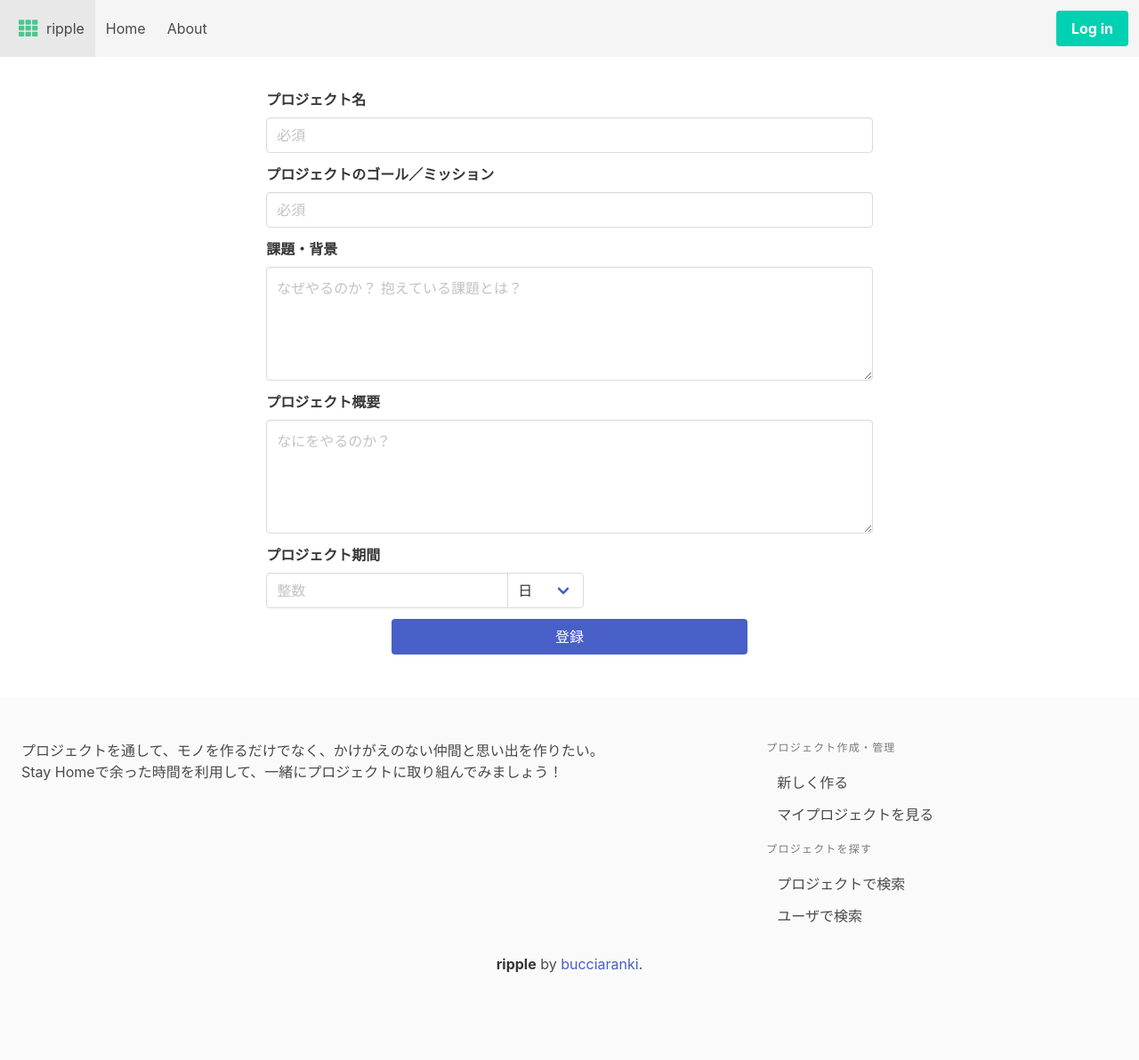
After one commit to KeitaShiratori/ripple, a Flask app: template templates/prj/update_entry.html in a window 1280 px wide. The commit adds this page. Shown: the whole page at 89% size. Run offline with Flask 2, Linux system fonts and the light colour scheme; the template is opened without the code that fills it, so the values that code supplies are empty; some libraries are stand-ins or nearby versions.

Commit message:
作業保存

```diff
--- a/templates/prj/show.html
+++ b/templates/prj/show.html
@@ -70,6 +70,11 @@
           <span class="has-text-weight-bold"><i class="fa fa-user-plus"></i> このプロジェクトに参加する</span>
         </button>
         {% endif %}
+        {% if True %}
+        <a id="prj-update-btn" class="button is-info is-full" href="/prj/update_entry/{{data['prj_id']}}" style="width:100%;">
+          <span class="has-text-weight-bold"><i class="fa pencil"></i> プロジェクトの内容を変更する</span>
+        </a>
+        {% endif %}
       </div>
     </div>
     <div class="columns is-centered">
--- /dev/null
+++ b/templates/prj/update_entry.html
@@ -0,0 +1,77 @@
+{% extends "layout.html" %}
+{% block css %}
+<link rel="stylesheet" href="../../static/prj/css/page.css" type="text/css" />
+{% endblock %}
+
+{% block content %}
+<section id="main-contents" class="section">
+  <div id="project-form" class="container">
+    <div class="columns is-centered">
+      <div class="column is-narrow is-three-fifths">
+        <form name="create_prj_form" onsubmit="chkform()"">
+          <div class="field">
+            <label class="label">プロジェクト名</label>
+            <div class="control">
+              <input class="input" type="text" name="name" placeholder="必須" value="{{data['name']}}">
+            </div>
+          </div>
+
+          <div class="field">
+            <label class="label">プロジェクトのゴール／ミッション</label>
+            <div class="control">
+              <input class="input" type="text" name="goal" placeholder="必須" value="{{data['goal']}}">
+            </div>
+          </div>
+
+          <div class="field">
+            <label class="label">課題・背景</label>
+            <div class="control">
+              <textarea class="textarea" name="issue" placeholder="なぜやるのか？ 抱えている課題とは？"></textarea>
+            </div>
+          </div>
+
+          <div class="field">
+            <label class="label">プロジェクト概要</label>
+            <div class="control">
+              <textarea class="textarea" name="description" placeholder="なにをやるのか？"></textarea>
+            </div>
+          </div>
+
+          <div class="field">
+            <label class="label">プロジェクト期間</label>
+            <div class="field has-addons">
+              <div class="control">
+                <input class="input" type="text" name="term" placeholder="整数">
+              </div>
+              <div class="control">
+                <span class="select">
+                  <select name="term_unit">
+                    <option value="day">日</option>
+                    <option value="week">週</option>
+                    <option value="month">ヵ月</option>
+                  </select>
+                </span>
+              </div>
+            </div>
+          </div>
+
+          <div class="columns is-centered">
+            <div class="column is-narrow is-three-fifths">
+              <div class="field is-grouped">
+                <div class="control" style="width:100%;">
+                  <button class="button is-link" type="submit" style="width:100%;">登録</button>
+                </div>
+              </div>
+            </div>
+          </div>
+        </form>
+      </div>
+    </div>
+
+  </div>
+</section>
+{% endblock %}
+
+{% block js %}
+<script async src="../../static/prj/js/page.js"></script>
+{% endblock %}
```
Also changed, not shown: route/prj.py (+21 -1 lines), static/top/js/page.js (+23 -0 lines), templates/top.html (+4 -3 lines).
